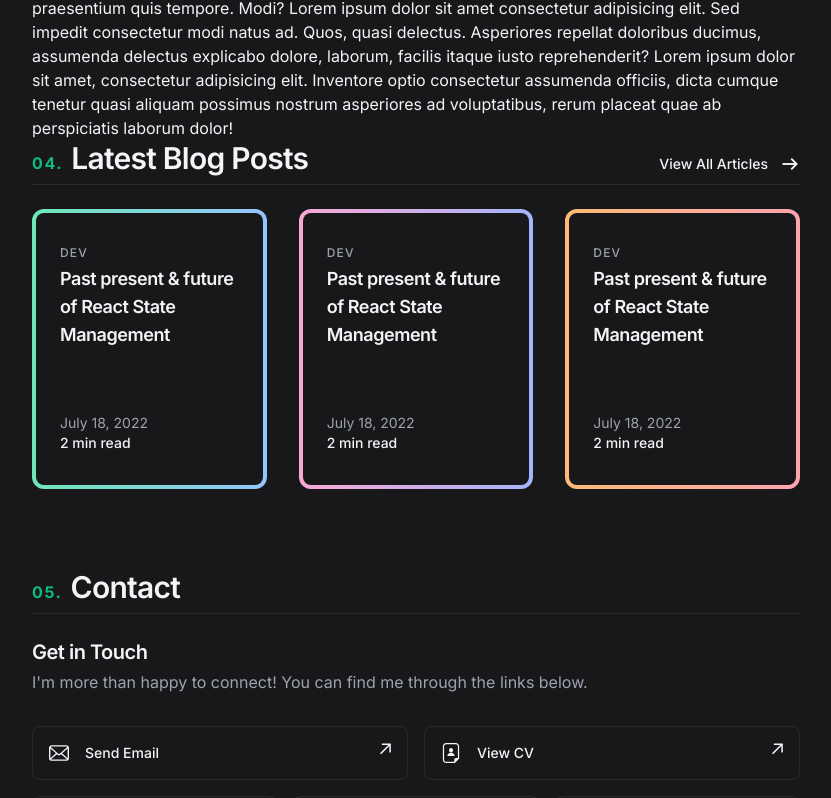
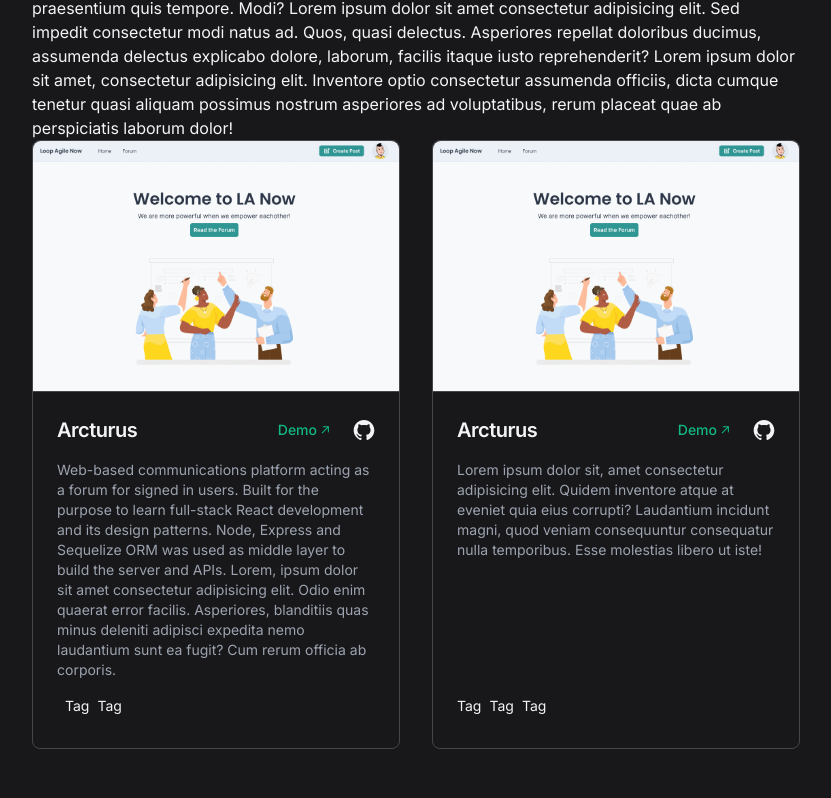
Before and after one commit to simstrom/snystrom.com, a Next.js app: page / in a window 1280 px wide. Shown: the part 732-1530 px from the top of the page, without its empty margins (224-1055 px from the left). Built offline with nearby package versions, Linux system fonts and the light colour scheme.

Commit message:
featured project section

```diff
--- a/components/Contact.jsx
+++ b/components/Contact.jsx
@@ -14,7 +14,7 @@ export default function Contact() {
 				<LinkCard href="mailto:simons.nystrom@gmail.com" icon={<EmailIcon />}>
 					Send Email
 				</LinkCard>
-				<LinkCard href="" icon={<CvIcon />}>
+				<LinkCard href="/static/cv.pdf" icon={<CvIcon />}>
 					View CV
 				</LinkCard>
 			</div>
--- /dev/null
+++ b/components/FeaturedProject.jsx
@@ -0,0 +1,98 @@
+import Image from 'next/image';
+
+import { GithubIcon, TopRightIcon } from './Icons';
+import SkillTag from './SkillTag';
+
+export default function FeaturedProject({ href }) {
+	return (
+		<div className="w-full flex flex-col gap-4 sm:grid md:gap-8 grid-cols-2">
+			<div className="flex flex-col rounded-lg border border-black-opaque-200 dark:border-gray-opaque-200">
+				<div className="relative w-full">
+					<Image
+						src="/loop-agile.png"
+						alt=""
+						width={500}
+						height={500}
+						className="object-cover rounded-t-lg border-b border-black-opaque-200 dark:border-gray-opaque-200"
+					/>
+				</div>
+				<div className="h-full flex flex-col gap-4 p-6">
+					<div className="flex w-full items-center">
+						<h3 className="text-xl font-semibold tracking-tight">Arcturus</h3>
+						<div className="flex ml-auto gap-6 text-sm font-medium h-full items-center">
+							{!href && (
+								<a
+									href={''}
+									className="text-emerald-500 gap-1 items-center flex group hover:text-emerald-400 transition"
+								>
+									<div>Demo</div>
+									<div className="group-hover:translate-x-0.5 group-hover:-translate-y-0.5 transition-transform">
+										<TopRightIcon w={8} />
+									</div>
+								</a>
+							)}
+							<a href="" className="hover:scale-105 transition-transform">
+								<GithubIcon />
+							</a>
+						</div>
+					</div>
+					<p className="text-sm text-gray-600 dark:text-gray-400">
+						Web-based communications platform acting as a forum for signed in users. Built for the
+						purpose to learn full-stack React development and its design patterns. Node, Express and
+						Sequelize ORM was used as middle layer to build the server and APIs. Lorem, ipsum dolor
+						sit amet consectetur adipisicing elit. Odio enim quaerat error facilis. Asperiores,
+						blanditiis quas minus deleniti adipisci expedita nemo laudantium sunt ea fugit? Cum
+						rerum officia ab corporis.
+					</p>
+					<div className="flex gap-2 mb-2 text-sm mt-auto">
+						<SkillTag skill={'HTML'} />
+						<div>Tag</div>
+						<div>Tag</div>
+					</div>
+				</div>
+			</div>
+			<div className="flex flex-col rounded-lg border border-black-opaque-200 dark:border-gray-opaque-200">
+				<div className="relative w-full">
+					<Image
+						src="/loop-agile.png"
+						alt=""
+						width={500}
+						height={500}
+						className="object-cover rounded-t-lg border-b border-black-opaque-200 dark:border-gray-opaque-200"
+					/>
+				</div>
+				<div className="h-full flex flex-col gap-4 p-6">
+					<div className="flex w-full items-center">
+						<h3 className="text-xl font-semibold tracking-tight">Arcturus</h3>
+						<div className="flex ml-auto gap-6 text-sm font-medium h-full items-center">
+							{!href && (
+								<a
+									href={''}
+									className="text-emerald-500 gap-1 items-center flex group hover:text-emerald-400 transition"
+								>
+									<div>Demo</div>
+									<div className="group-hover:translate-x-0.5 group-hover:-translate-y-0.5 transition-transform">
+										<TopRightIcon w={8} />
+									</div>
+								</a>
+							)}
+							<a href="" className="hover:scale-105 transition-transform">
+								<GithubIcon />
+							</a>
+						</div>
+					</div>
+					<p className="text-sm text-gray-600 dark:text-gray-400">
+						Lorem ipsum dolor sit, amet consectetur adipisicing elit. Quidem inventore atque at
+						eveniet quia eius corrupti? Laudantium incidunt magni, quod veniam consequuntur
+						consequatur nulla temporibus. Esse molestias libero ut iste!
+					</p>
+					<div className="flex gap-2 mb-2 text-sm mt-auto">
+						<div>Tag</div>
+						<div>Tag</div>
+						<div>Tag</div>
+					</div>
+				</div>
+			</div>
+		</div>
+	);
+}
--- a/components/Icons.jsx
+++ b/components/Icons.jsx
@@ -16,20 +16,14 @@ export const LinkedInIcon = () => {
 export const GithubIcon = () => {
 	return (
 		<svg
-			width="20"
-			height="20"
-			viewBox="0 0 24 24"
 			fill="currentColor"
+			width="22"
+			height="22"
+			viewBox="0 0 32 32"
+			version="1.1"
 			xmlns="http://www.w3.org/2000/svg"
 		>
-			<g clipPath="url(#clip0_9914_10)">
-				<path d="M12 0C5.374 0 0 5.373 0 12C0 17.302 3.438 21.8 8.207 23.387C8.806 23.498 9 23.126 9 22.81V20.576C5.662 21.302 4.967 19.16 4.967 19.16C4.421 17.773 3.634 17.404 3.634 17.404C2.545 16.659 3.717 16.675 3.717 16.675C4.922 16.759 5.556 17.912 5.556 17.912C6.626 19.746 8.363 19.216 9.048 18.909C9.155 18.134 9.466 17.604 9.81 17.305C7.145 17 4.343 15.971 4.343 11.374C4.343 10.063 4.812 8.993 5.579 8.153C5.455 7.85 5.044 6.629 5.696 4.977C5.696 4.977 6.704 4.655 8.997 6.207C9.954 5.941 10.98 5.808 12 5.803C13.02 5.808 14.047 5.941 15.006 6.207C17.297 4.655 18.303 4.977 18.303 4.977C18.956 6.63 18.545 7.851 18.421 8.153C19.191 8.993 19.656 10.064 19.656 11.374C19.656 15.983 16.849 16.998 14.177 17.295C14.607 17.667 15 18.397 15 19.517V22.81C15 23.129 15.192 23.504 15.801 23.386C20.566 21.797 24 17.3 24 12C24 5.373 18.627 0 12 0Z" />
-			</g>
-			<defs>
-				<clipPath id="clip0_9914_10">
-					<rect width="24" height="24" fill="white" />
-				</clipPath>
-			</defs>
+			<path d="M16 1.375c-8.282 0-14.996 6.714-14.996 14.996 0 6.585 4.245 12.18 10.148 14.195l0.106 0.031c0.75 0.141 1.025-0.322 1.025-0.721 0-0.356-0.012-1.3-0.019-2.549-4.171 0.905-5.051-2.012-5.051-2.012-0.288-0.925-0.878-1.685-1.653-2.184l-0.016-0.009c-1.358-0.93 0.105-0.911 0.105-0.911 0.987 0.139 1.814 0.718 2.289 1.53l0.008 0.015c0.554 0.995 1.6 1.657 2.801 1.657 0.576 0 1.116-0.152 1.582-0.419l-0.016 0.008c0.072-0.791 0.421-1.489 0.949-2.005l0.001-0.001c-3.33-0.375-6.831-1.665-6.831-7.41-0-0.027-0.001-0.058-0.001-0.089 0-1.521 0.587-2.905 1.547-3.938l-0.003 0.004c-0.203-0.542-0.321-1.168-0.321-1.821 0-0.777 0.166-1.516 0.465-2.182l-0.014 0.034s1.256-0.402 4.124 1.537c1.124-0.321 2.415-0.506 3.749-0.506s2.625 0.185 3.849 0.53l-0.1-0.024c2.849-1.939 4.105-1.537 4.105-1.537 0.285 0.642 0.451 1.39 0.451 2.177 0 0.642-0.11 1.258-0.313 1.83l0.012-0.038c0.953 1.032 1.538 2.416 1.538 3.937 0 0.031-0 0.061-0.001 0.091l0-0.005c0 5.761-3.505 7.029-6.842 7.398 0.632 0.647 1.022 1.532 1.022 2.509 0 0.093-0.004 0.186-0.011 0.278l0.001-0.012c0 2.007-0.019 3.619-0.019 4.106 0 0.394 0.262 0.862 1.031 0.712 6.028-2.029 10.292-7.629 10.292-14.226 0-8.272-6.706-14.977-14.977-14.977-0.006 0-0.013 0-0.019 0h0.001z"></path>
 		</svg>
 	);
 };
--- a/components/LinkCard.jsx
+++ b/components/LinkCard.jsx
@@ -9,7 +9,7 @@ export default function LinkCard({ href, icon, children }) {
 			rel="noopener noreferrer"
 			href={href}
 		>
-			<div className="flex gap-4">
+			<div className="flex items-center gap-4">
 				<div>{icon}</div>
 				{children}
 			</div>
--- /dev/null
+++ b/components/SkillTag.jsx
@@ -0,0 +1,11 @@
+import { useEffect } from 'react';
+import skills from '../lib/skills';
+
+export default function SkillTag({ skill }) {
+	useEffect(() => {
+		let foundSkill = skills.find((o) => o.name === skill);
+		console.log(foundSkill);
+	}, [skill]);
+
+	return <div>{}</div>;
+}
--- /dev/null
+++ b/lib/skills.js
@@ -0,0 +1,18 @@
+import { GithubIcon } from '../components/Icons';
+
+const skills = [
+	{ name: 'HTML', color: 'red', icon: <GithubIcon /> },
+	{ name: 'CSS', color: 'red', icon: <GithubIcon /> },
+	{ name: 'Java', color: 'red', icon: <GithubIcon /> },
+	{ name: 'JavaScript', color: 'red', icon: <GithubIcon /> },
+	{ name: 'React', color: 'red', icon: <GithubIcon /> },
+	{ name: 'Node.js', color: 'red', icon: <GithubIcon /> },
+	{ name: 'Express', color: 'red', icon: <GithubIcon /> },
+	{ name: 'MongoDB', color: 'red', icon: <GithubIcon /> },
+	{ name: 'SQL', color: 'red', icon: <GithubIcon /> },
+	{ name: 'PostgreSQL', color: 'red', icon: <GithubIcon /> },
+	{ name: 'Firebase', color: 'red', icon: <GithubIcon /> },
+	{ name: 'Chakra UI', color: 'red', icon: <GithubIcon /> },
+	{ name: 'Tailwind', color: 'red', icon: <GithubIcon /> },
+];
+module.exports = skills;
--- a/pages/index.js
+++ b/pages/index.js
@@ -1,6 +1,7 @@
 import Contact from '../components/Contact';
 import Container from '../components/Container';
 import FeaturedPost from '../components/FeaturedPost';
+import FeaturedProject from '../components/FeaturedProject';
 import SectionHeader from '../components/SectionHeader';
 
 export default function Home() {
@@ -48,6 +49,9 @@ export default function Home() {
 					optio consectetur assumenda officiis, dicta cumque tenetur quasi aliquam possimus nostrum
 					asperiores ad voluptatibus, rerum placeat quae ab perspiciatis laborum dolor!
 				</p>
+				<section className="w-full mb-20">
+					<FeaturedProject />
+				</section>
 
 				<section className="w-full mb-20">
 					<SectionHeader num="04" btnText="View All Articles" href="/blog">
```
Also changed, not shown: public/loop-agile.png (added).
